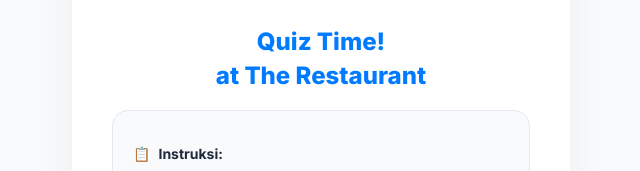
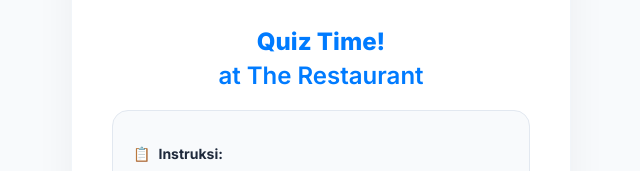
Before and after one commit to bisabahasacentre-dev/astro.kuis-ebook-expressions, an Astro site: page /quiz_at_the_restaurant_e-book-expressions in a window 1280 px wide. Shown: the part 288-459 px from the top of the page, 319-959 px from the left. Built offline with nearby package versions, Linux system fonts and the light colour scheme; Astro itself is replaced by a stand-in of ours.

Commit message:
revisi kuis restaurant

```diff
--- a/src/pages/quiz_at_the_restaurant_e-book-expressions.astro
+++ b/src/pages/quiz_at_the_restaurant_e-book-expressions.astro
@@ -39,7 +39,7 @@ const title = "BBC Ultra Quiz - English Expressions";
 
     <div id="quiz-welcome" style="display: none; text-align: center;">
         <h1 style="color: #007bff; font-size: 1.5rem; font-weight: 800; margin-bottom: 5px;">Quiz Time!</h1>
-        <h1 style="color: #007bff; font-size: 1.5rem; font-weight: 800; margin-bottom: 20px; margin-top: 0;">at The Restaurant</h1>
+        <h1 style="color: #007bff; font-size: 1.5rem; font-weight: 600; margin-bottom: 20px; margin-top: 0;">at The Restaurant</h1>
 
         <div class="instruction-box">
             <h3 style="font-size: 14px; color: #1e293b; margin-bottom: 12px; font-weight: 700; text-align: left; display: flex; align-items: center; gap: 8px;">
```
